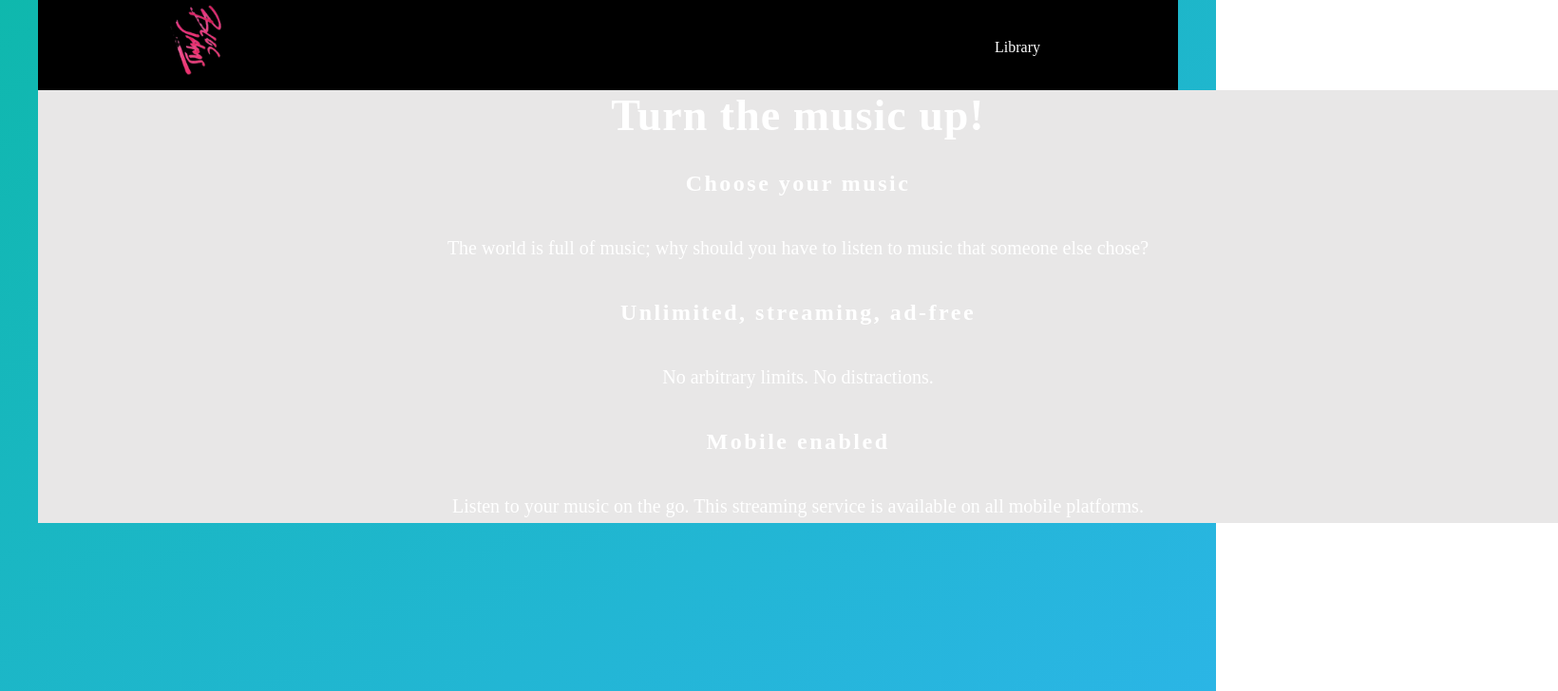
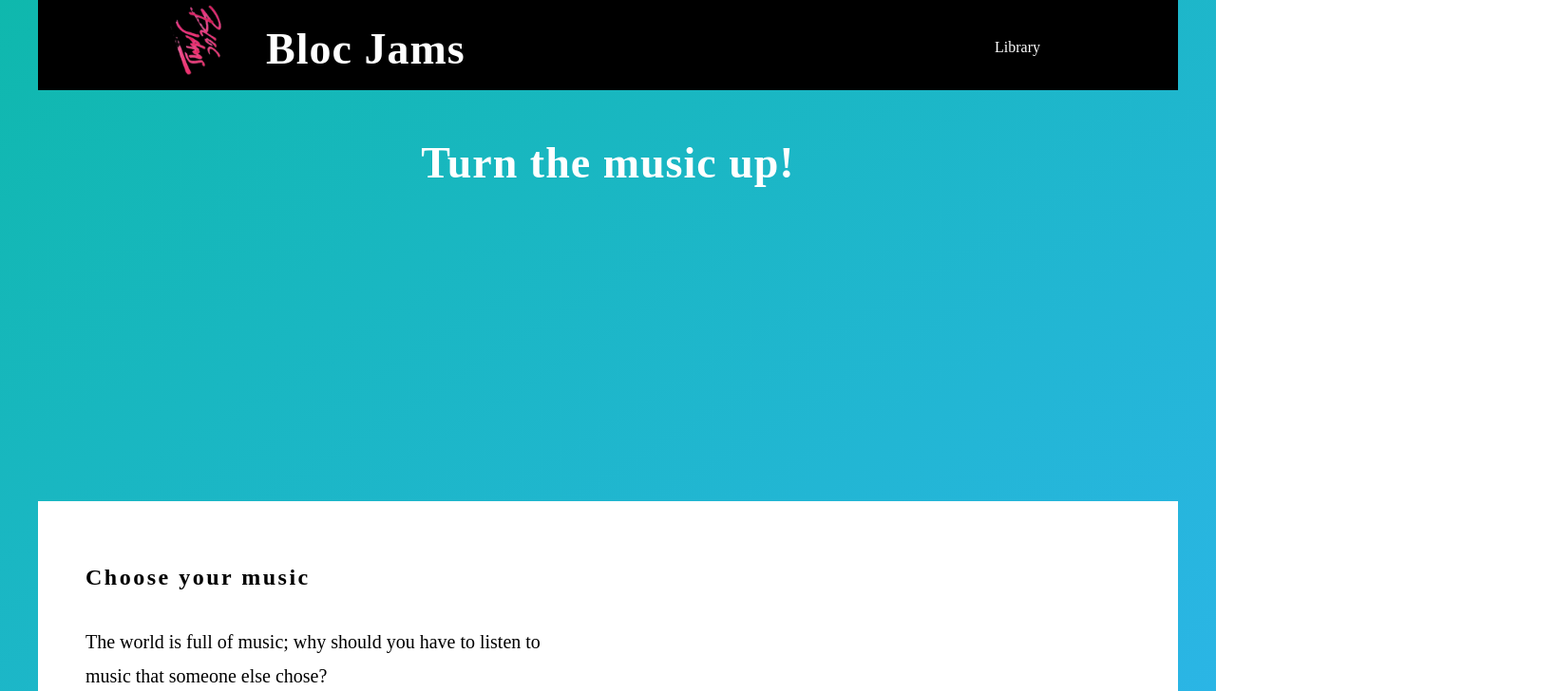
Before and after one commit to mcbeauregard/bloc-jams-react, a React (Create React App) app: page / in a window 1280 px wide. Shown: the top 728 px of the page at 95% size, 1640 px wide, since content can reach past the window. Built offline with nearby package versions, Linux system fonts and the light colour scheme.

Commit message:
updated the selling points section

```diff
--- a/src/components/Landing.css
+++ b/src/components/Landing.css
@@ -1,10 +1,9 @@
 /*  wrapper */
 
 .landing {
-  padding: 0 200px;
+  padding: 50px 0px;
   width: 1200px;
   margin: 0 auto;
-  background-color: #e8e7e7;
 }
 
 .hero-title {
@@ -12,7 +11,15 @@
 }
 
 .App-title {
-  display: none;
+  display: block;
+}
+
+.selling-points {
+  text-align: left;
+  padding: 50px 650px 50px 50px;
+  background-color: white;
+  margin-top: 330px;
+  display: block;
 }
 
 h1 {
@@ -24,7 +31,7 @@ h1 {
 
 h2 {
   font-family: 'Avenir Next';
-  color: white;
+  color: black;
   letter-spacing: 2.5px;
   line-height: 2.5em;
 }
@@ -32,6 +39,6 @@ h2 {
 p {
   font-family: 'Avenir Next';
   font-size: 20px;
-  color: white;
+  color: black;
   line-height: 1.8em;
 }
```
